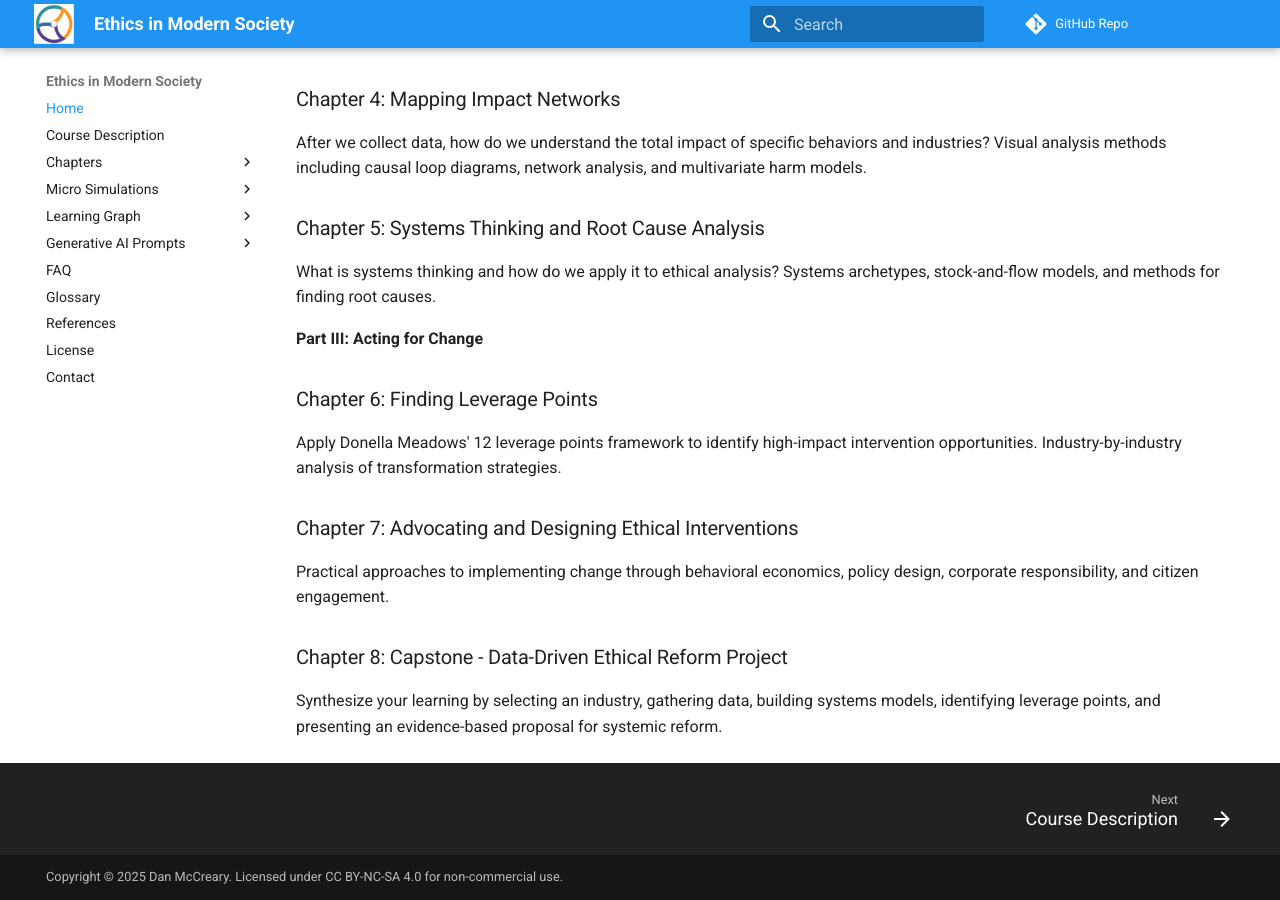
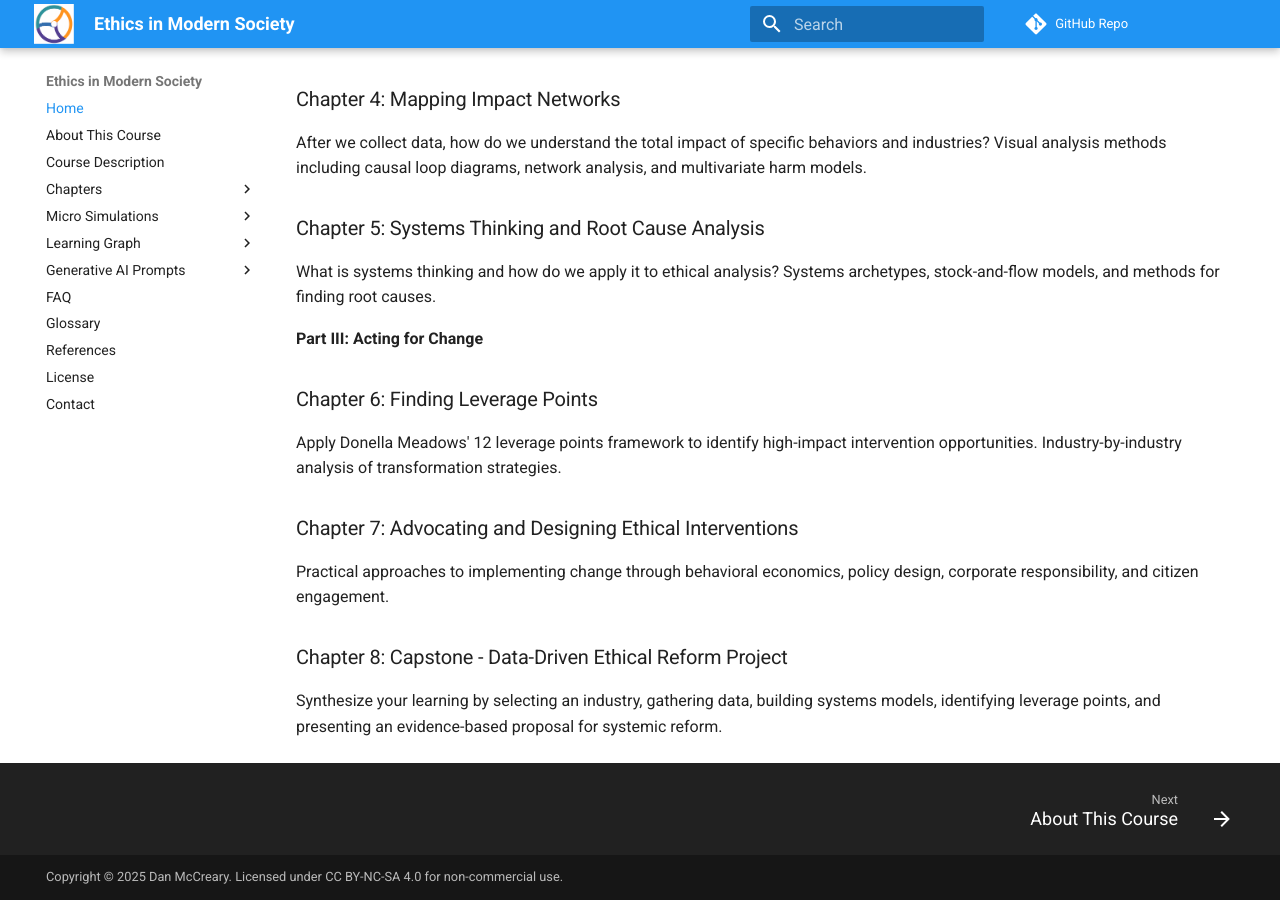
Before and after one commit to dmccreary/ethics-course, an MkDocs documentation site: the page built from docs/index.md, in a window 1280 px wide and 900 px high, scrolled down 1524 px. Built offline with MkDocs 1.6.1 and Material for MkDocs 9.7.7, drawn with Linux system fonts in a browser that asks for light colours; comment, search, counter and statistics services are not loaded; some of the changed lines change nothing that is shown.

Commit message:
updating content

```diff
--- a/mkdocs.yml
+++ b/mkdocs.yml
@@ -8,7 +8,7 @@ edit_uri: 'blob/master/docs'
 
 nav:
   - Home: index.md
-  # - About the Course: about.md
+  - About This Course: about.md
   - Course Description: course-description.md
 
   - Chapters:
@@ -56,11 +56,11 @@ nav:
     - Glossary Quality Report: learning-graph/glossary-quality-report.md
     - FAQ Quality Report: learning-graph/faq-quality-report.md
     - Quiz Generation Report: learning-graph/quiz-generation-report.md
-    - learning-graph/book-metrics.md
-    - learning-graph/build-notes.md
-    - learning-graph/chapter-metrics.md
-    - learning-graph/diagram-details.md
-    - learning-graph/diagram-table.md
+    - Book Metrics: learning-graph/book-metrics.md
+    - Chapter Metrics: learning-graph/chapter-metrics.md
+    - Diagram Table: learning-graph/diagram-table.md
+    - Diagram Details: learning-graph/diagram-details.md
+    - Build Notes: learning-graph/build-notes.md
 
   - Generative AI Prompts:
     - Intro: prompts/index.md
```
